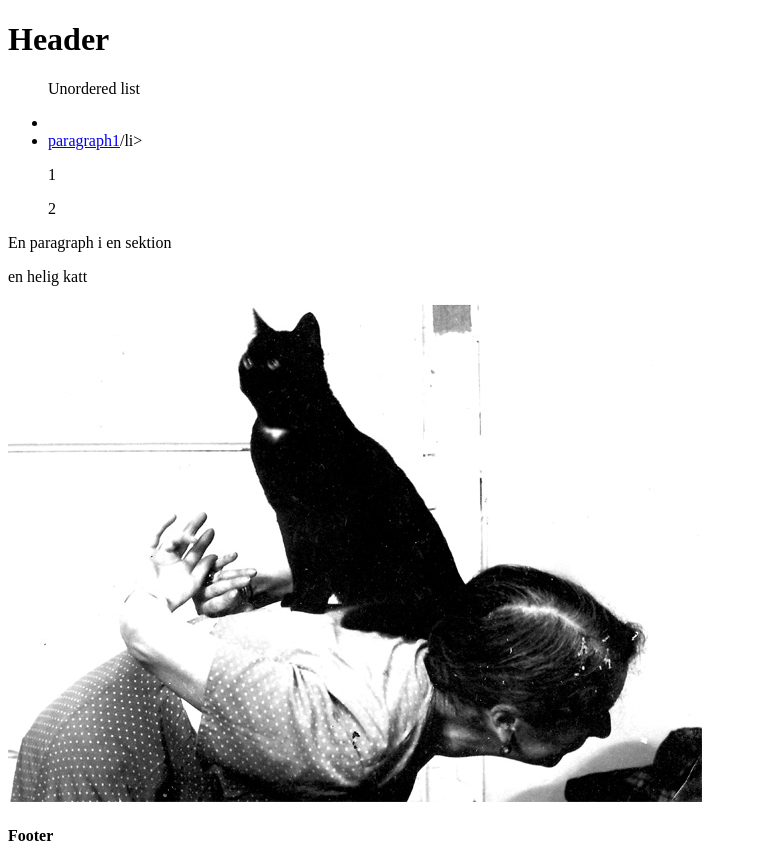
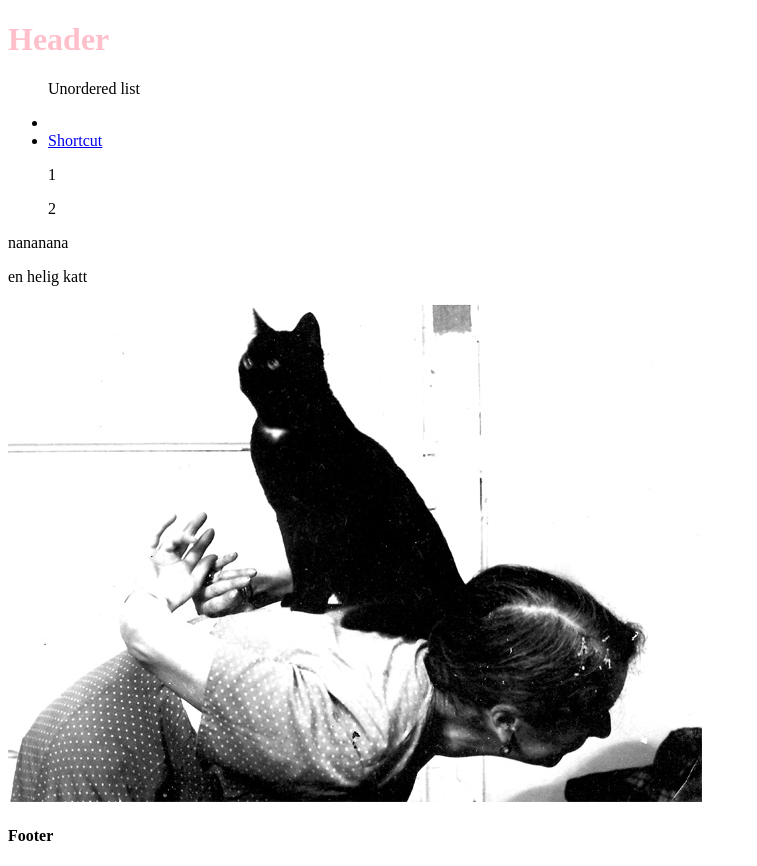
Before and after one commit to Schvea/test, a plain HTML site: page index.html in a window 1280 px wide. Shown: the whole page, without its empty margins (0-757 px from the left). Drawn offline with Linux system fonts and the light colour scheme.

Commit message:
id tillagd

```diff
--- a/index.html
+++ b/index.html
@@ -15,7 +15,7 @@
             <ul>
                 <p>Unordered list</p>
                 <li><a href="https://www.aikfotboll.se/aikbiljett"></a></li>
-                <li><a href="#first-paragraph">paragraph1</a>/li>
+                <li><a href="#En paragraph i en sektion">Shortcut</a></li>
 
             </ul>
             <ol>
@@ -27,7 +27,7 @@
     </header>
     <main>
         <section>
-            <p>En paragraph i en sektion</p>
+            <p id="En paragraph i en sektion">nananana</p>
         </section>
         <section>
             <p>en helig katt</p>
--- a/style/index.css
+++ b/style/index.css
@@ -0,0 +1,3 @@
+h1 {
+    color: pink;
+}
```
